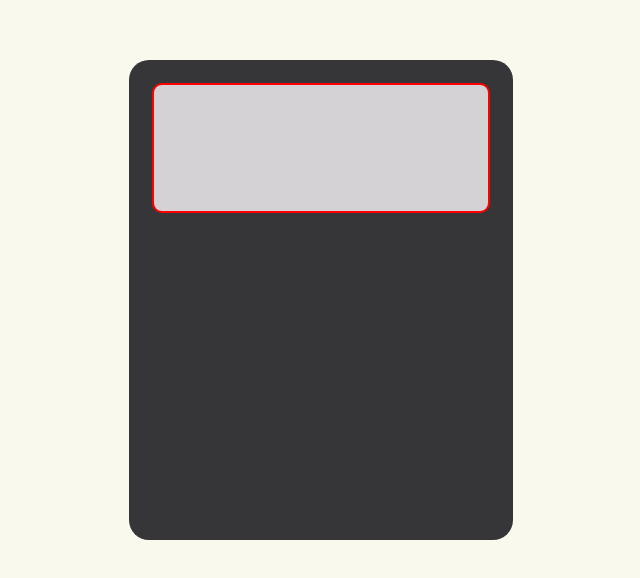
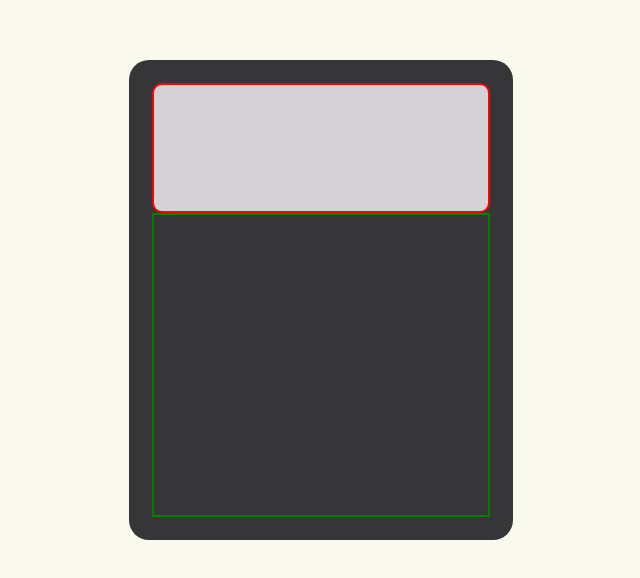
Before and after one commit to rory-maguire/ts-react-calculator, a React (Create React App) app: page / in a window 1280 px wide. Shown: the part 140-718 px from the top of the page, without its empty margins (319-959 px from the left). Built offline with nearby package versions, Linux system fonts and the light colour scheme.

Commit message:
calculator body container

```diff
--- a/src/App.tsx
+++ b/src/App.tsx
@@ -1,11 +1,14 @@
 //styles
+import styles from "./Styles/App.module.css";
+//components
 import Display from "./Components/Display";
-import styles from "./Styles/App.module.css";
+import Body from "./Components/Body";
 
 export function App() {
 	return (
 		<div className={styles.container}>
 			<Display />
+			<Body />
 		</div>
 	);
 }
--- /dev/null
+++ b/src/Components/Body.tsx
@@ -0,0 +1,8 @@
+//styles
+import styles from "../Styles/Body.module.css";
+
+const Body = () => {
+	return <div className={styles.body}></div>;
+};
+
+export default Body;
--- /dev/null
+++ b/src/Styles/Body.module.css
@@ -0,0 +1,4 @@
+.body {
+	height: 70%;
+	border: 2px green solid;
+}
```
